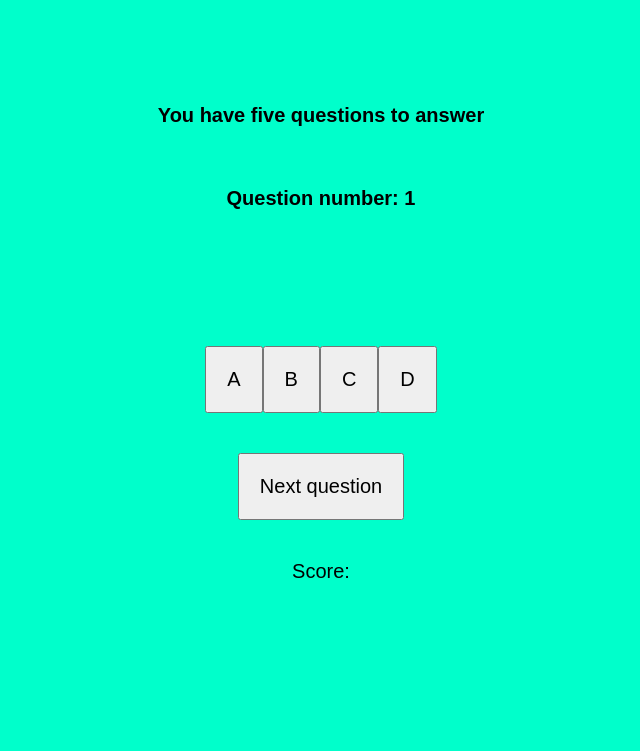
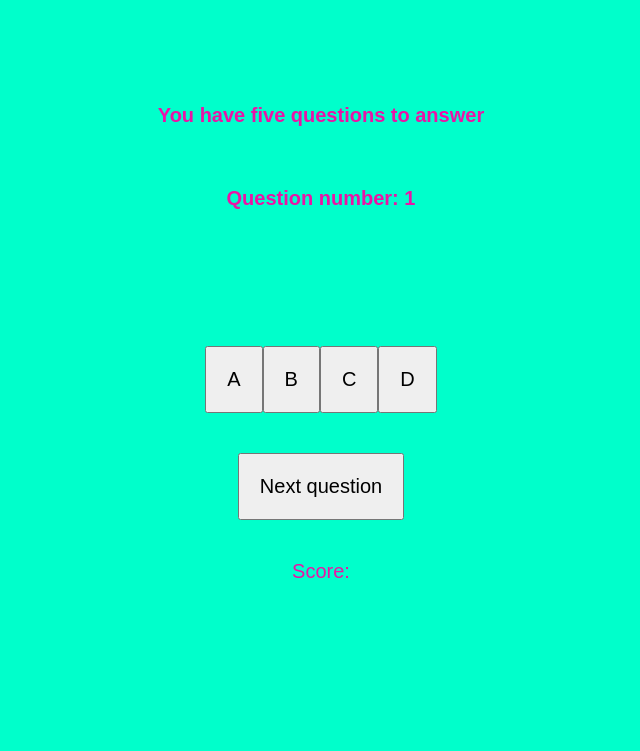
Before and after one commit to AlphaPentagon/trivia-quiz-fetch-api-hackathon, a plain HTML site: page index.html in a window 1280 px wide. Shown: the part 183-934 px from the top of the page, without its empty margins (319-959 px from the left). Drawn offline with Linux system fonts and the light colour scheme; no server answers.

Commit message:
FINAL PINK

```diff
--- a/style.css
+++ b/style.css
@@ -5,7 +5,7 @@ body, #top #bottom {
     justify-content: center;
     font-family:Arial, Helvetica, sans-serif;
     background-color: #00ffcb;
-  color: black;
+  color: rgb(234, 20, 166);
   font-family: 'Poppins', sans-serif;
   text-align: center;
 }
```
